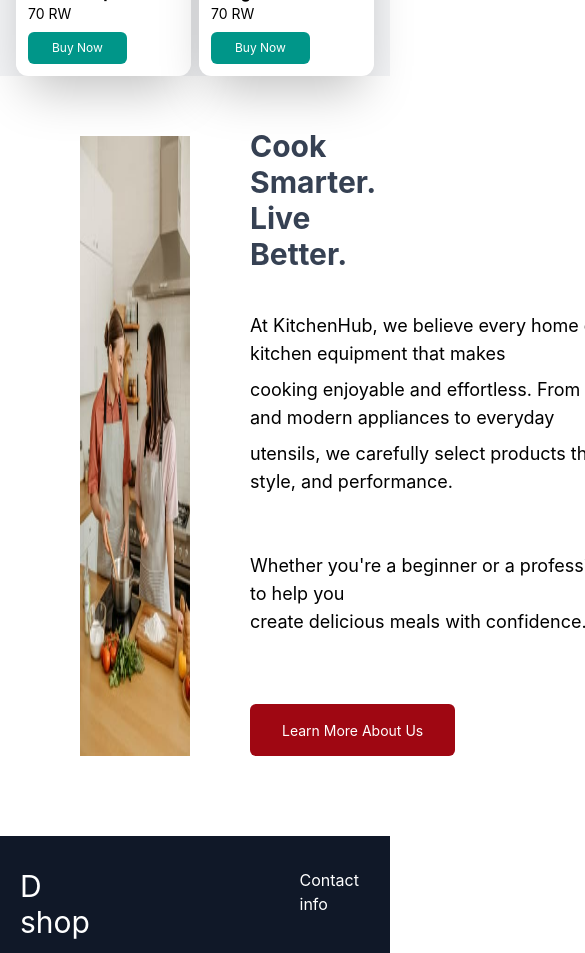
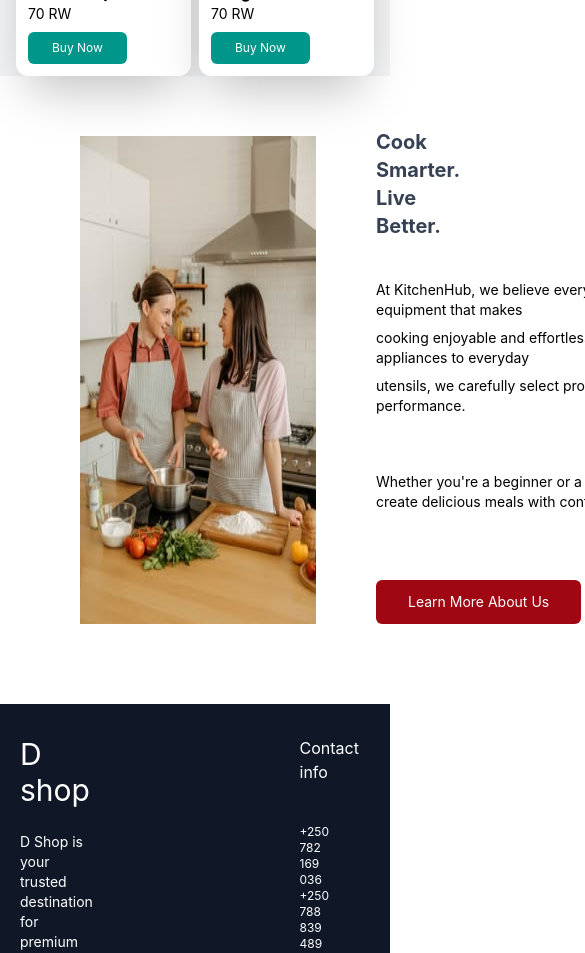
Before and after one commit to 1bruno5/denyse-shop, a Vue app: page / in a window 390 px wide. Shown: the part 4760-5713 px from the top of the page, 585 px wide, since content can reach past the window. Built offline with nearby package versions, Linux system fonts and the light colour scheme.

Commit message:
about handling

```diff
--- a/src/views/home.vue
+++ b/src/views/home.vue
@@ -207,11 +207,11 @@
 <div class="bg-white justify-between mb-20">
 <div class="flex justify-between">
     <img src="../assets/photos/about.jpg" alt="about image"
-  class="  mt-15 w-full max-w-[110px] lg:max-w-[340px] ml-20"
+  class="  mt-15 w-full max-w-[340px] ml-20"
   >
 <div class="ml-15">
-    <h3 class="mt-13 text-3xl font-bold mr-100 text-gray-700">Cook Smarter. Live Better.</h3>
-  <div class="mt-10 text-lg">
+    <h3 class="mt-13 text-xl md:text-2xl lg:text-3xl font-bold mr-100 text-gray-700">Cook Smarter. Live Better.</h3>
+  <div class="mt-10 text-sm lg:text-lg">
     <p >At KitchenHub, we believe every home deserves quality kitchen equipment that makes </p> <p class="mt-2"> cooking enjoyable and effortless. From premium cookware and modern appliances to everyday</p><p class="mt-2">utensils, we carefully  select products that combine durability, style, and performance.</p>
     <p class="mt-14">Whether you're a beginner or a professional chef, we're here to help you</p><p> create delicious meals with confidence.</p>
 
```
